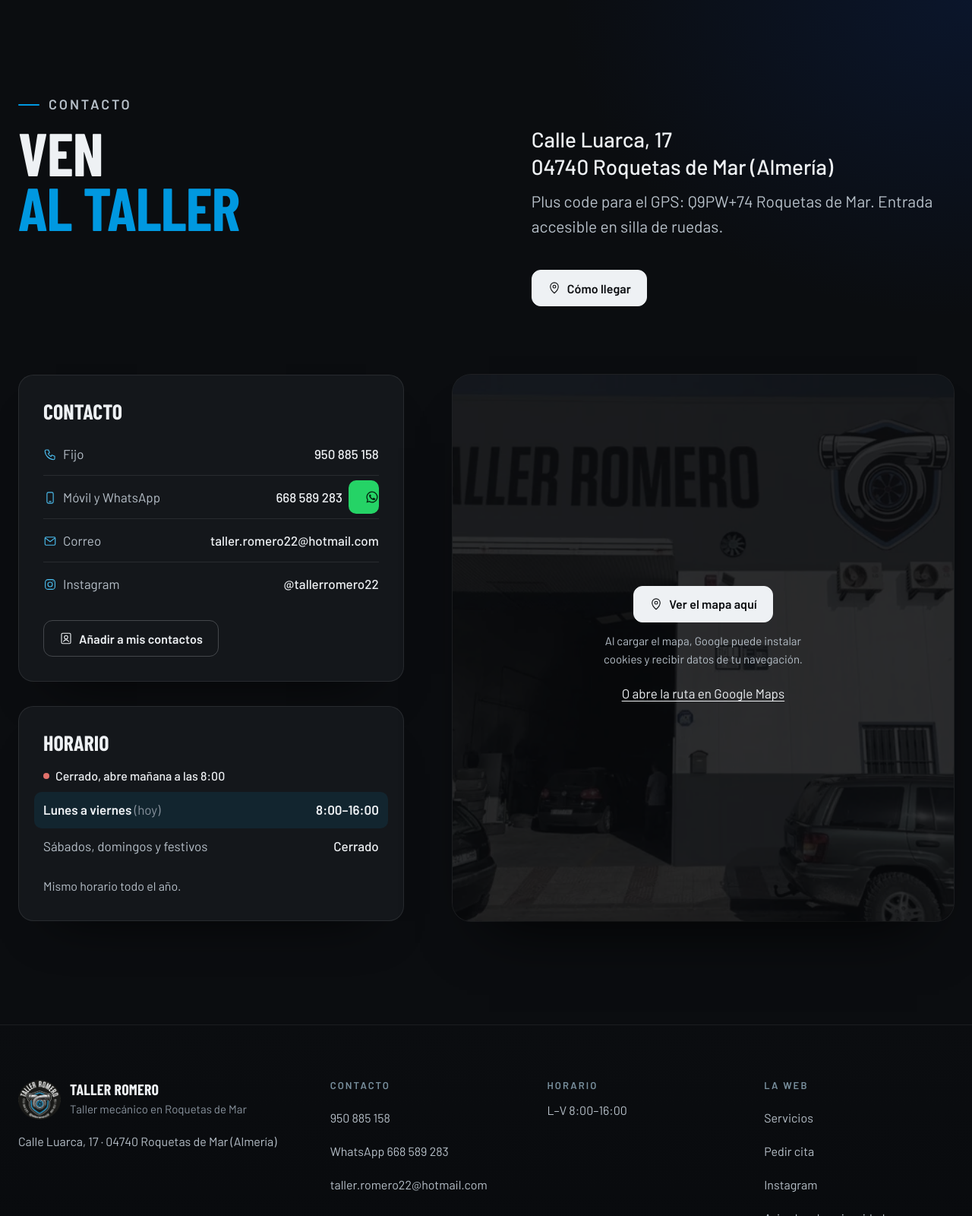
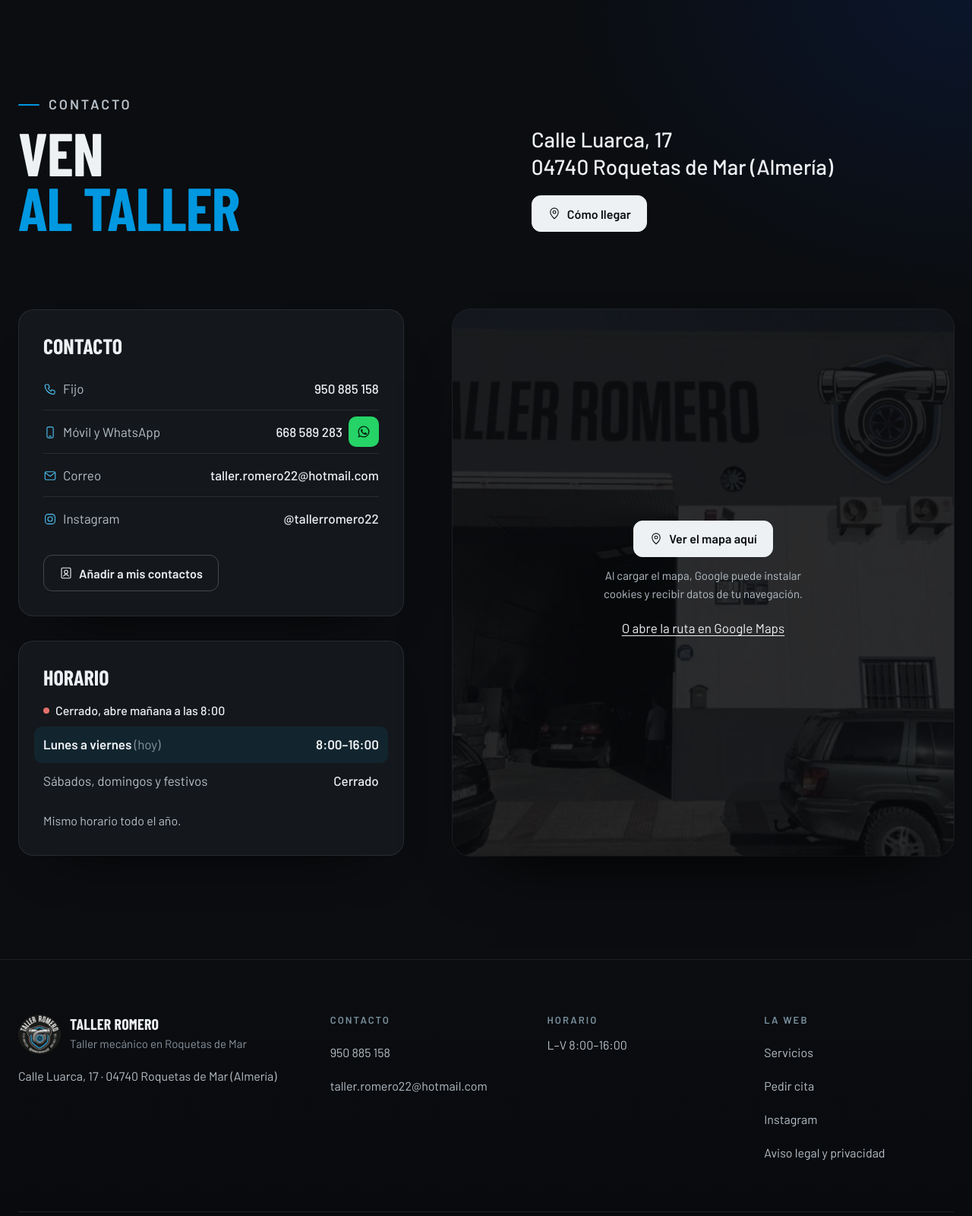
Before and after one commit to AleJok1/romerotaller, a plain HTML site: page index.html in a window 1280 px wide. Shown: the part 7382-8982 px from the top of the page at 76% size. Drawn offline with Linux system fonts and the light colour scheme.

Commit message:
Centra el WhatsApp de contacto y quita repeticiones. (#7)
Co-authored-by: Cursor Agent <cursoragent@cursor.com>
Co-authored-by: AleJok1 <AleJok1@users.noreply.github.com>

```diff
--- a/assets/estilos.css
+++ b/assets/estilos.css
@@ -569,6 +569,7 @@ details.duda p{font-size:1.0625rem;padding-bottom:28px}
 .lista-contacto li>span:not(.contacto-valor) svg{display:inline-block;width:18px;height:18px;margin-inline-end:8px;vertical-align:-0.2em;color:var(--turbo-texto)}
 .wa-mini{flex:none;justify-content:center;width:40px;height:40px;min-width:40px;min-height:40px;margin-inline-start:8px;border-radius:10px;background:var(--wa);color:var(--wa-texto)}
 .wa-mini svg{width:18px;height:18px;color:currentColor}
+.lista-contacto a.wa-mini{justify-content:center;width:40px;height:40px;min-width:40px;min-height:40px;padding:0}
 .lista-contacto a.wa-mini:hover{background:#3fe07c;text-decoration:none}
 .lista-contacto li:last-child,.horario div:last-child{border-bottom:0}
 .horario .hoy{margin-inline:-12px;padding-inline:12px;border-radius:10px;background:rgb(0 152 224/.1);border-bottom-color:transparent}
--- a/index.html
+++ b/index.html
@@ -312,7 +312,6 @@
       <p class="ceja">Preguntas frecuentes</p>
       <h2 id="t-dudas">Antes de traer <span>el coche</span></h2>
       <p>¿No ves tu pregunta? Escríbenos y te contestamos.</p>
-      <a class="boton wa" href="https://wa.me/34668589283"><svg aria-hidden="true"><use href="#i-wa"/></svg>Preguntar por WhatsApp</a>
     </div>
     <div class="dudas-lista">
       <details class="duda"><summary>¿Cómo pido cita?<svg aria-hidden="true"><use href="#i-mas"/></svg></summary>
@@ -351,7 +350,6 @@
       <p class="ceja">Contacto</p>
       <h2 id="t-contacto">Ven <span>al taller</span></h2>
       <address>Calle Luarca, 17<br>04740 Roquetas de Mar (Almería)</address>
-      <p class="tenue">Plus code para el GPS: <span class="cifras">Q9PW+74</span> Roquetas de Mar. Entrada accesible en silla de ruedas.</p>
       <p><a class="boton boton-claro" href="https://www.google.com/maps/dir/?api=1&amp;destination=TALLER+ROMERO+S.L&amp;destination_place_id=ChIJrWbAO3pxcA0RxRs7Sl1MRZg"><svg aria-hidden="true"><use href="#i-pin"/></svg>Cómo llegar</a></p>
     </div>
     <div class="contacto-grid">
@@ -400,7 +398,6 @@
       <h2 class="pie-titulo">Contacto</h2>
       <ul class="pie-enlaces cifras">
         <li><a href="tel:+34950885158">950 885 158</a></li>
-        <li><a href="https://wa.me/34668589283">WhatsApp 668 589 283</a></li>
         <li><a href="mailto:taller.romero22@hotmail.com">taller.romero22@hotmail.com</a></li>
       </ul>
     </div>
```
